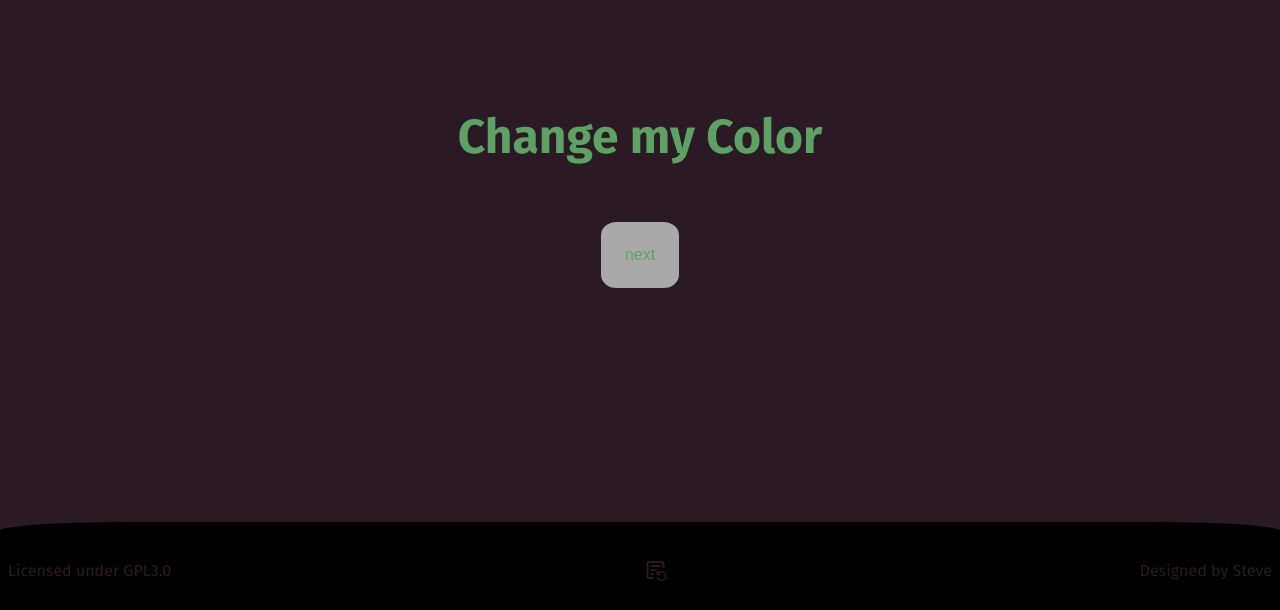
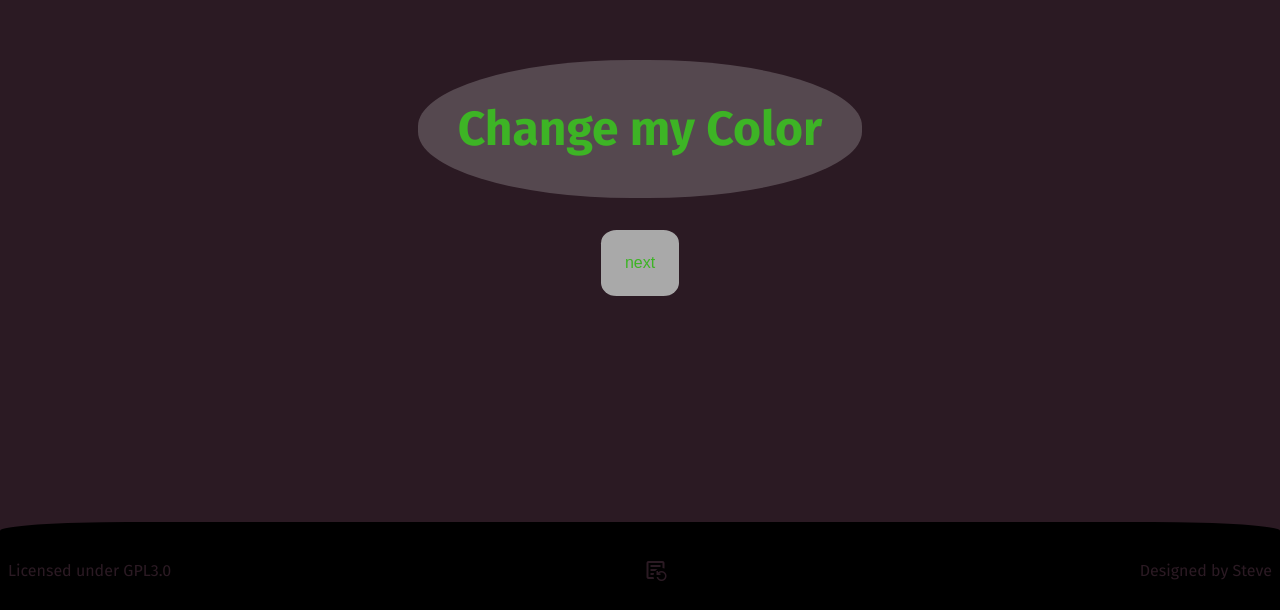
Before and after one commit to RaySlash/color-gen, a plain HTML site: page index.html in a window 1280 px wide. Shown: the part 198-808 px from the top of the page. Drawn offline with nearby package versions, Linux system fonts and the light colour scheme.

Commit message:
add bg on the main text

```diff
--- a/index.css
+++ b/index.css
@@ -4,7 +4,7 @@
 
 :root {
 	--bg-color: rgba(43,26,35,1);
-	--prim-color: rgba(93,162,101,1);
+	--prim-color: rgb(61, 180, 37);
 }
 
 body {
@@ -39,7 +39,9 @@ body {
 #text {
 	font-size: 3rem;
 	color: var(--prim-color);
-	padding: 2.5rem 0rem 1.5rem 0rem;
+	padding: 2.5rem 2.5rem 2.5rem 2.5rem;
+	background-color: rgba(255,255,255,.2);
+	border-radius: 48%;
 }
 
 #bigbutton {
```
